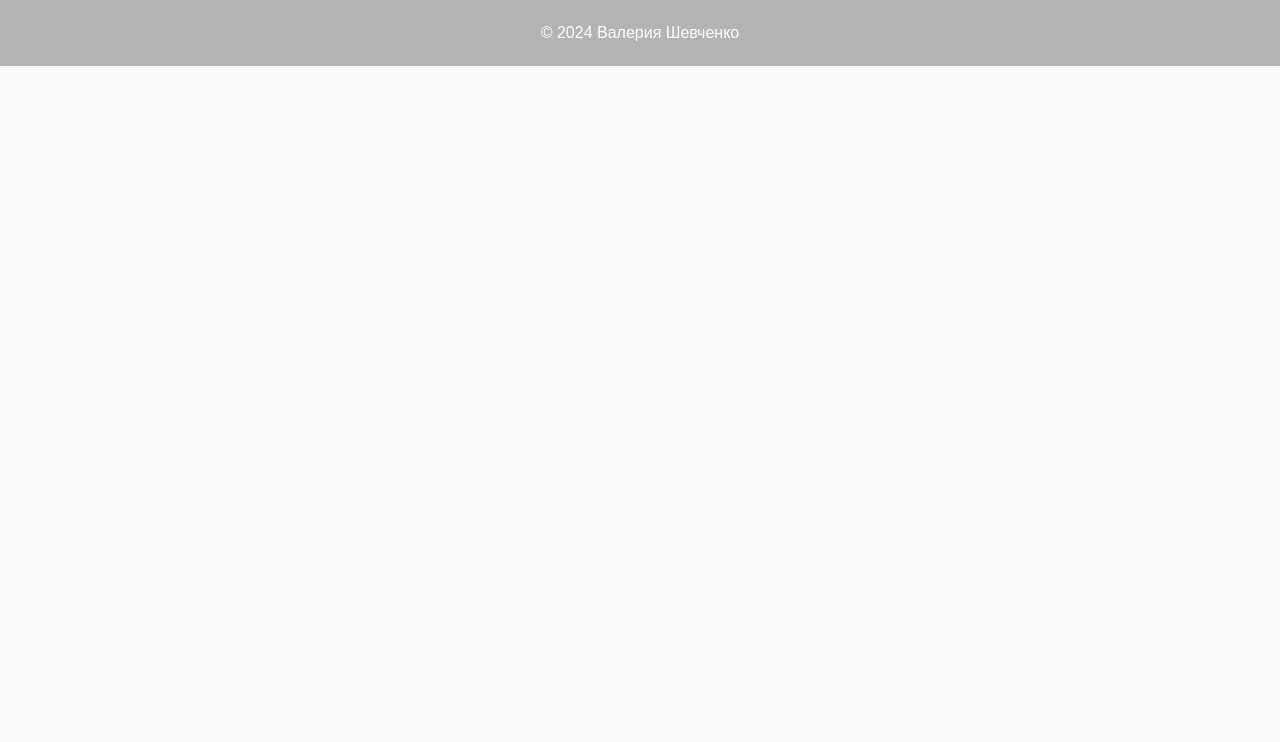
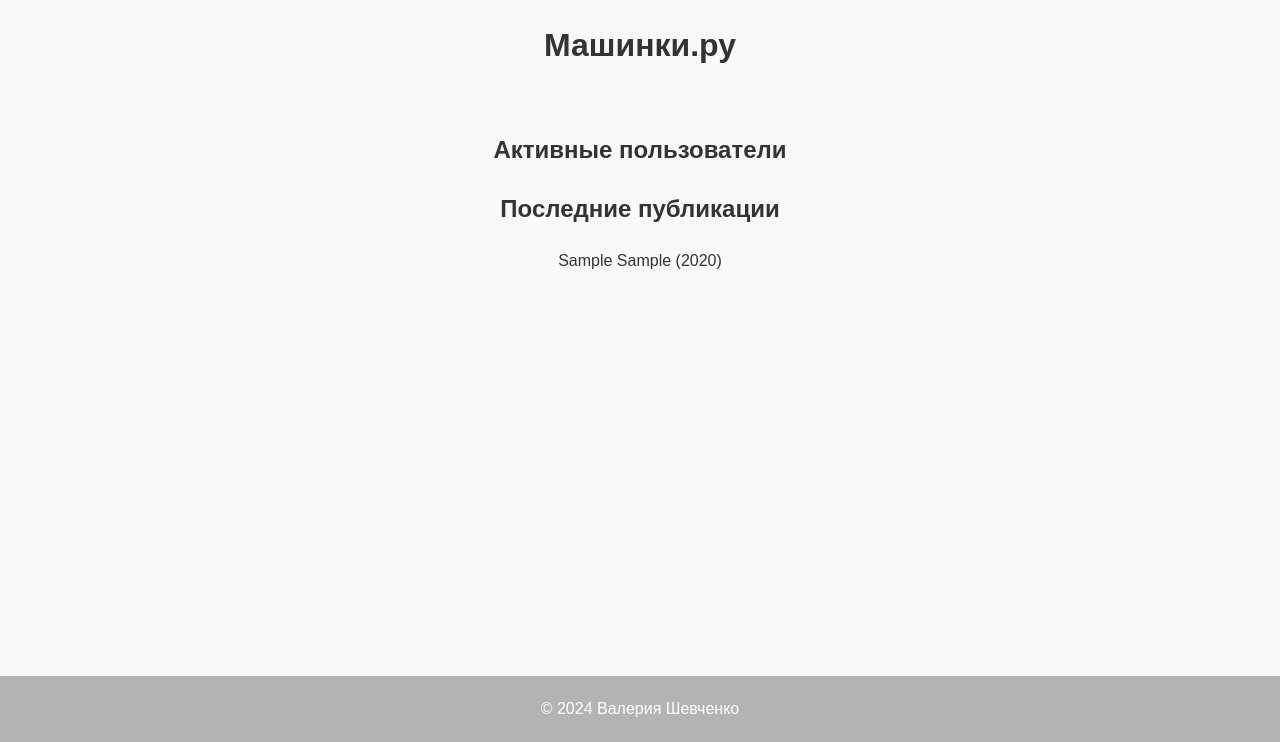
Before and after one commit to leriashes/Django-Cars, a Django app: page / in a window 1280 px wide. Shown: the part 58-800 px from the top of the page. Run offline with Django 5.2, Linux system fonts and the light colour scheme; tables that the repository leaves empty hold one stand-in row (values such as "Sample post").

Commit message:
Add index page info

```diff
--- a/src/cars/templates/cars/index.html
+++ b/src/cars/templates/cars/index.html
@@ -1 +1,34 @@
 {% extends 'cars/base.html' %}
+
+{% block body %}
+    <h1 class="page-title">Машинки.ру</h1>
+
+    <main>
+        <div class="container">
+            <div class="column active-users">
+                <h2>Активные пользователи</h2>
+                    <ul>
+                        {% for user in users %}
+                            <li>
+                                <a href="{% url 'user_page' user.username %}">{{ user.username }}</a>
+                            </li>
+                        {% endfor %}
+                    </ul>
+            </div>
+
+            <div class="column last-cars">
+                <h2>Последние публикации</h2>
+                <ul>
+                    {% for car in cars %}
+                        <li>
+                            <a href="{% url 'car_detail' car.id %}">{{ car.make }} {{ car.model }}
+                            {% if car.year %}
+                                ({{car.year}})
+                            {% endif %}</a>
+                        </li>
+                    {% endfor %}
+                </ul>
+            </div>
+        </div>
+    </main>
+{% endblock %}
--- a/src/cars/views.py
+++ b/src/cars/views.py
@@ -1,9 +1,12 @@
 from django.shortcuts import render, get_object_or_404, redirect
 from django.contrib.auth import authenticate, login, logout
 from django.contrib.auth.decorators import login_required
+from django.utils.timezone import now
+from django.db.models import Count
 from rest_framework import generics, viewsets
 from rest_framework.exceptions import NotFound
 from rest_framework.permissions import IsAuthenticatedOrReadOnly
+from datetime import timedelta
 
 from .models import *
 from .serializers import *
@@ -70,7 +73,10 @@
     return render(request, 'cars/registration.html', {'form': form})
 
 def index(request):
-    return render(request, 'cars/index.html')
+    users = User.objects.filter(cars__created_at__gte=(now() - timedelta(days=365))).annotate(car_count=Count('cars')).order_by('-car_count')[:10]
+    cars = Car.objects.all().order_by('-created_at')[:10]
+
+    return render(request, 'cars/index.html', {'cars': cars, 'users': users})
 
 def cars(request):
     cars = Car.objects.all().order_by('created_at')
```
